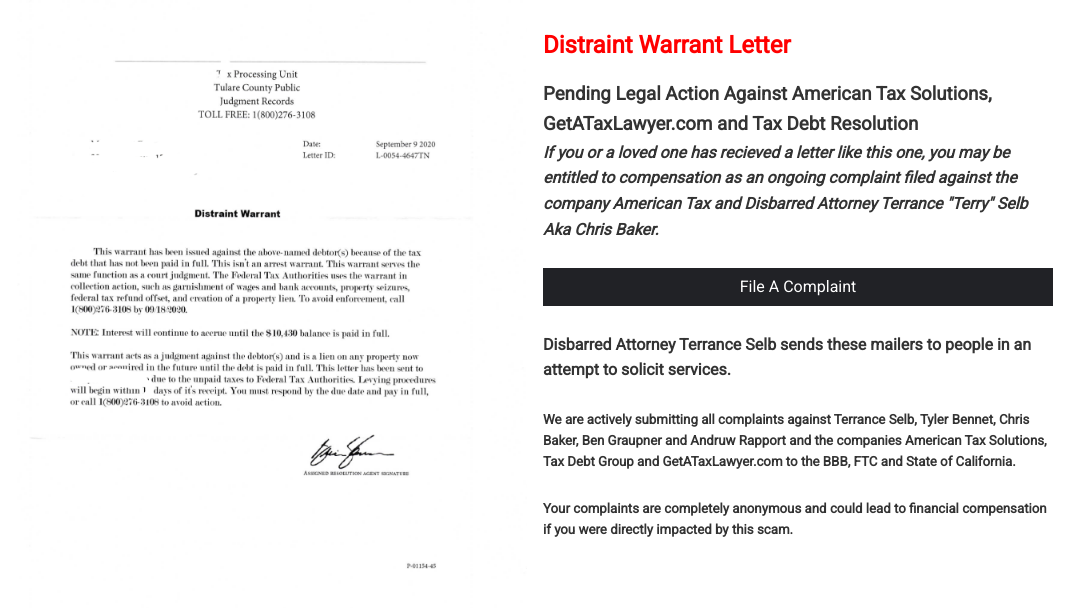
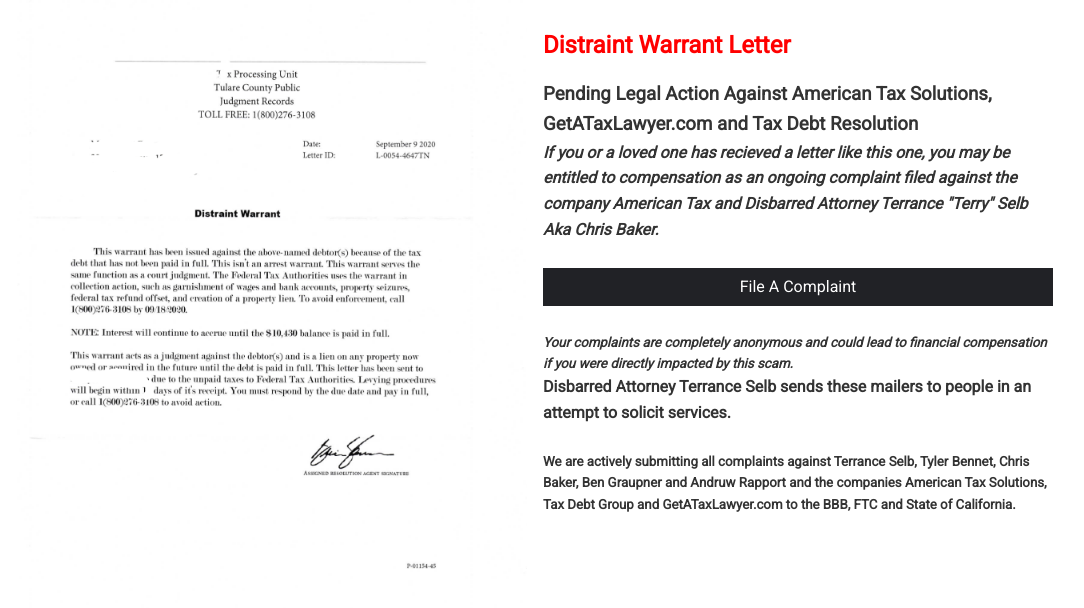
Before and after one commit to mickeygray/let1, a React (Create React App) app: page / in a window 1280 px wide. Shown: the top 608 px of the page, without its empty margins (105-1189 px from the left). Built offline with nearby package versions, Linux system fonts and the light colour scheme.

Commit message:
first commit

```diff
--- a/src/components/Distraint.js
+++ b/src/components/Distraint.js
@@ -52,6 +52,12 @@
             File A Complaint
           </button>
           <br />
+          <h5>
+            <i>
+              Your complaints are completely anonymous and could lead to
+              financial compensation if you were directly impacted by this scam.
+            </i>
+          </h5>
           <ul>
             <li>
               <h4>
@@ -69,11 +75,6 @@
               </h5>
             </li>
           </ul>
-          <br />
-          <h5>
-            Your complaints are completely anonymous and could lead to financial
-            compensation if you were directly impacted by this scam.
-          </h5>
         </div>
       </div>
     </div>
```
